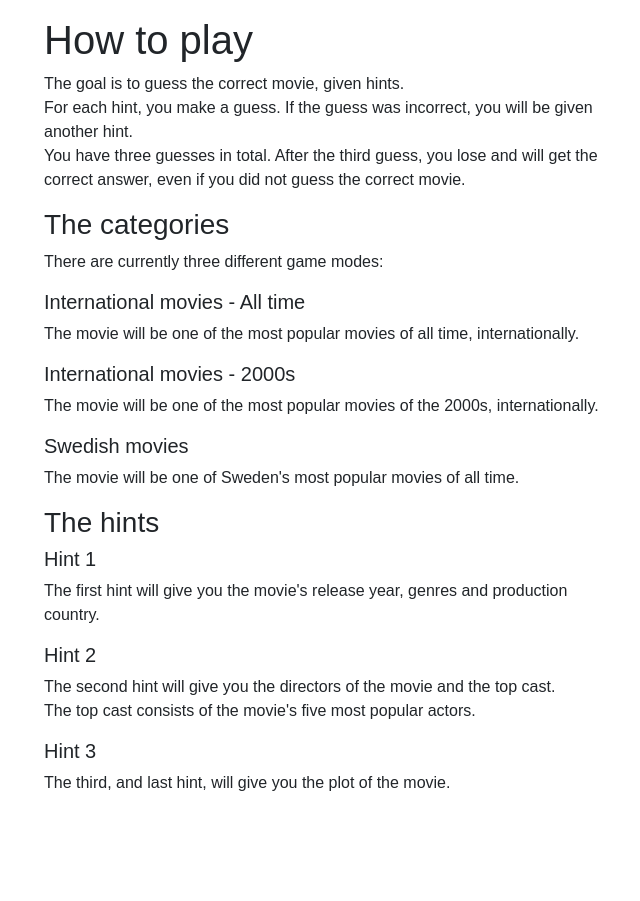
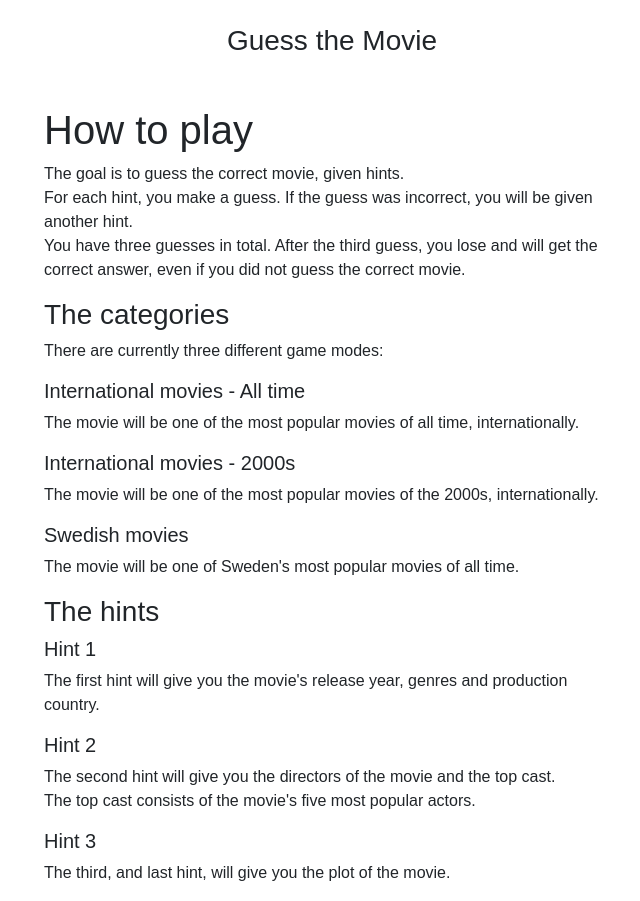
Before and after one commit to lukaskuh/movieguesser, a React (Vite) app: page /how-to-play in a window 1280 px wide. Shown: the whole page, without its empty margins (308-948 px from the left). Before the commit the page ends 811 px from the top, so only its background shows below. Built offline with nearby package versions, Linux system fonts and the light colour scheme; a web font is replaced by a local one.

Commit message:
Navbar and back button

```diff
--- a/src/App.jsx
+++ b/src/App.jsx
@@ -1,13 +1,18 @@
 import { useState } from 'react'
-import { Outlet, useNavigation } from 'react-router-dom'
+import { Outlet, useLocation, useNavigation } from 'react-router-dom'
+import { Link } from 'react-router-dom';
 import 'bootstrap/dist/css/bootstrap.css'
 
 function App() {
+  const location = useLocation();
   const navigation = useNavigation();
   const isLoading = navigation.state === "loading";
 
+  const isHome = location.pathname === "/";
+
   return (
     <>
+      {!isHome && <header className='d-flex w-screen justify-center py-4'><h3><Link className="no-underline text-inherit" to="/">Guess the Movie</Link></h3></header>}
       {isLoading
       ? (<div className='d-flex h-screen w-screen items-center justify-center'>
           <p className=''>Loading...</p>
```
